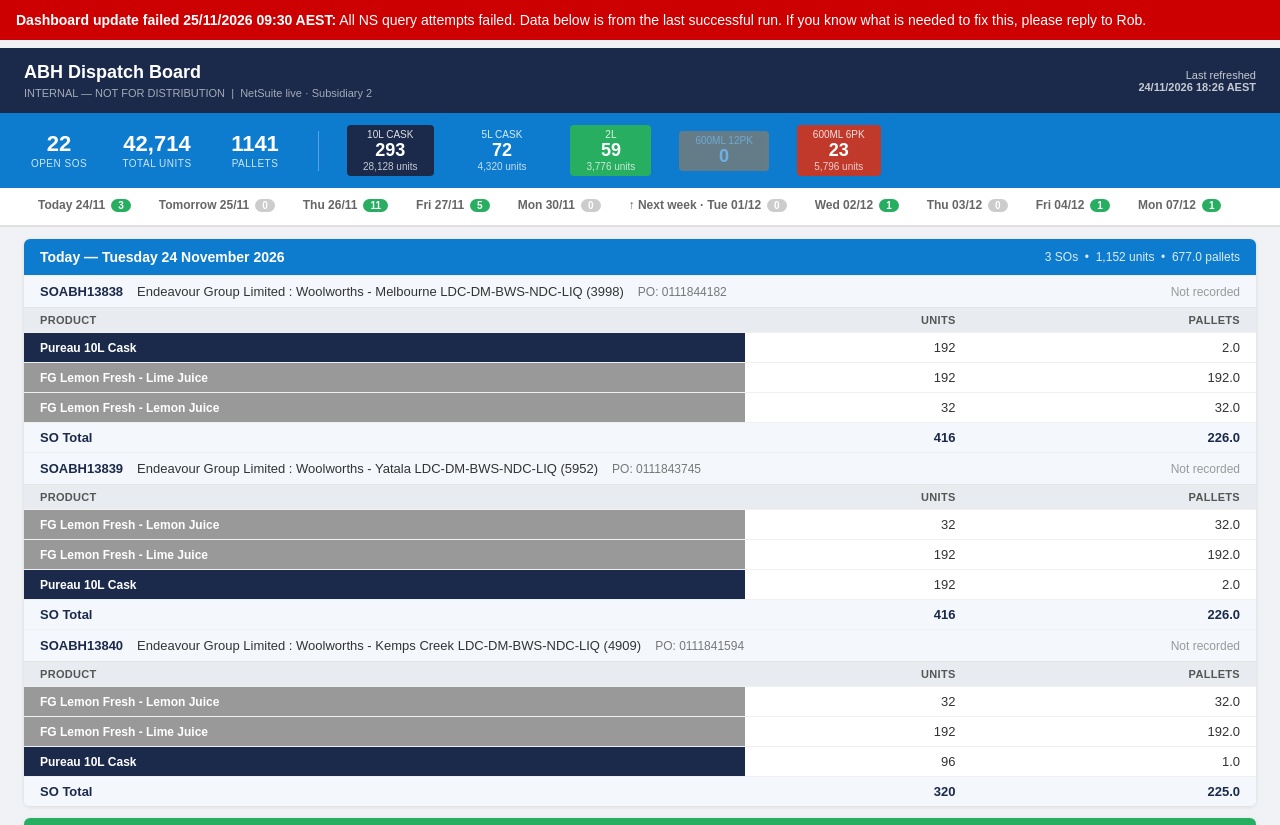
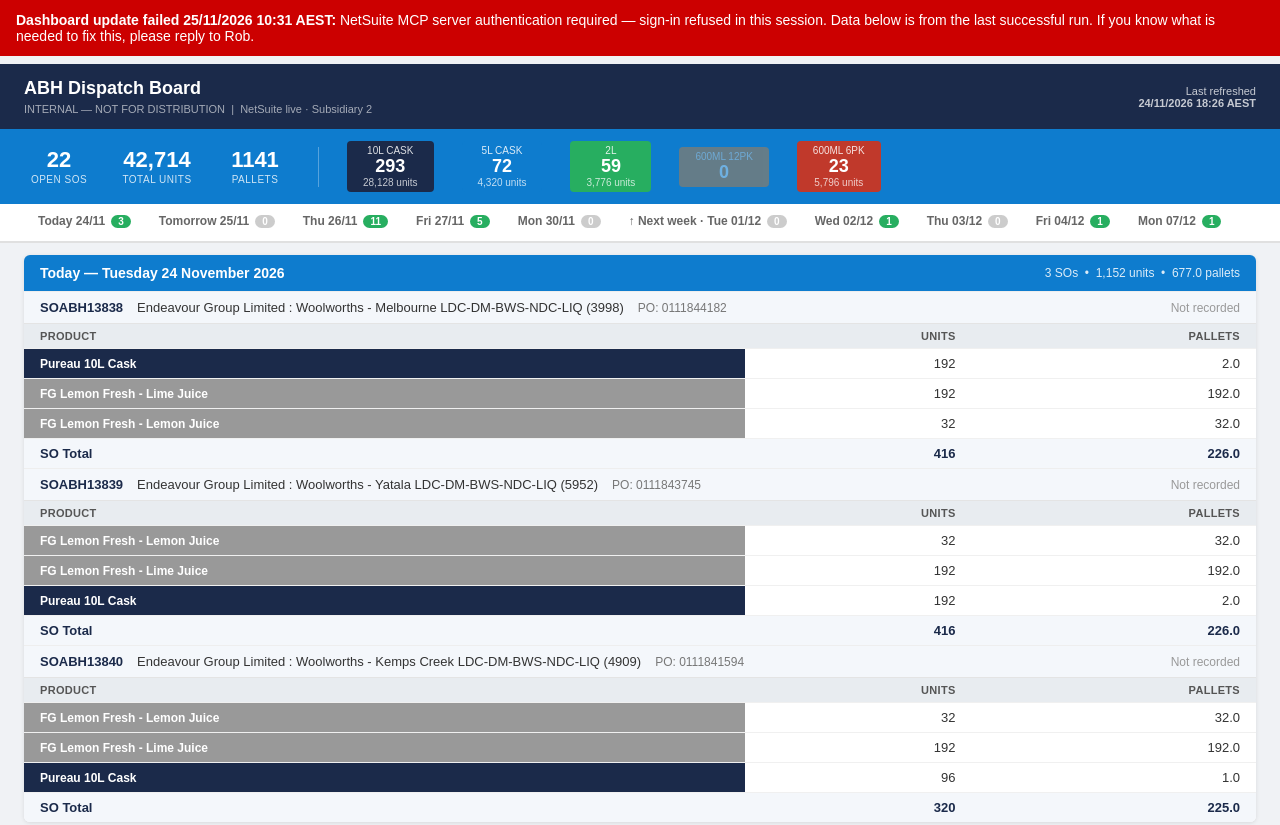
Before and after one commit to rharris008/abh-dispatch-dashboard, a plain HTML site: page index.html in a window 1280 px wide. Shown: the top 825 px of the page. Drawn offline with Linux system fonts and the light colour scheme.

Commit message:
Refresh 2026-11-25 10:32 AEST

```diff
--- a/index.html
+++ b/index.html
@@ -76,7 +76,7 @@ a{text-decoration:none;color:inherit}
 }
 </style>
 </head>
-<body><div id='abh-stale-banner' style='background:#c00;color:#fff;padding:12px 16px;font-size:14px;font-family:sans-serif;margin-bottom:8px'><b>Dashboard update failed 25/11/2026 09:30 AEST:</b> All NS query attempts failed. Data below is from the last successful run. If you know what is needed to fix this, please reply to Rob.</div>
+<body><div id='abh-stale-banner' style='background:#c00;color:#fff;padding:12px 16px;font-size:14px;font-family:sans-serif;margin-bottom:8px'><b>Dashboard update failed 25/11/2026 10:31 AEST:</b> NetSuite MCP server authentication required — sign-in refused in this session. Data below is from the last successful run. If you know what is needed to fix this, please reply to Rob.</div>
 
 <div class="header">
   <div class="header-left">
```
